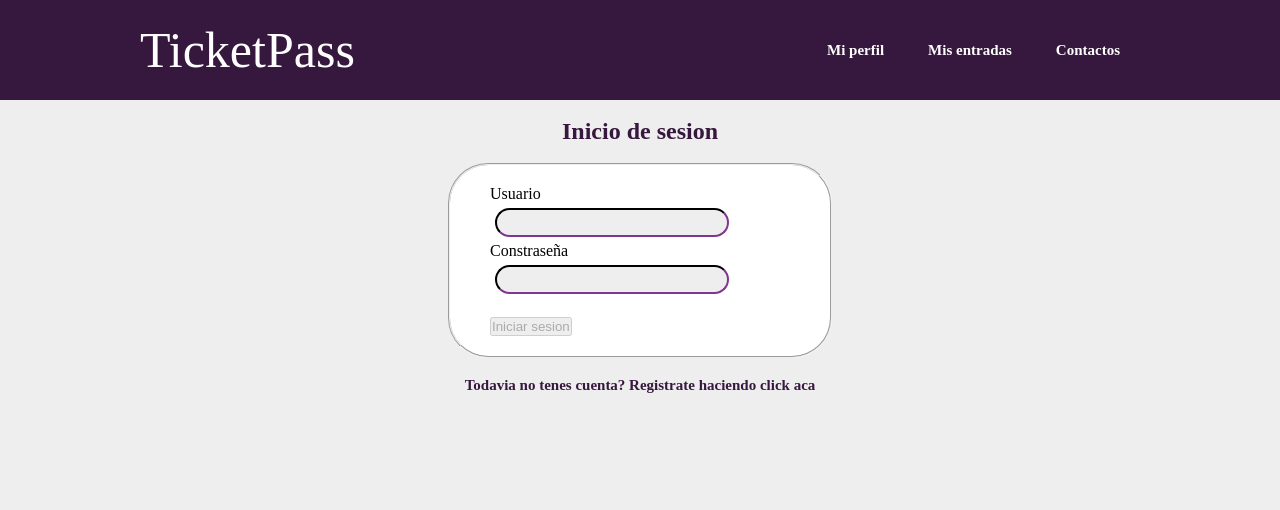
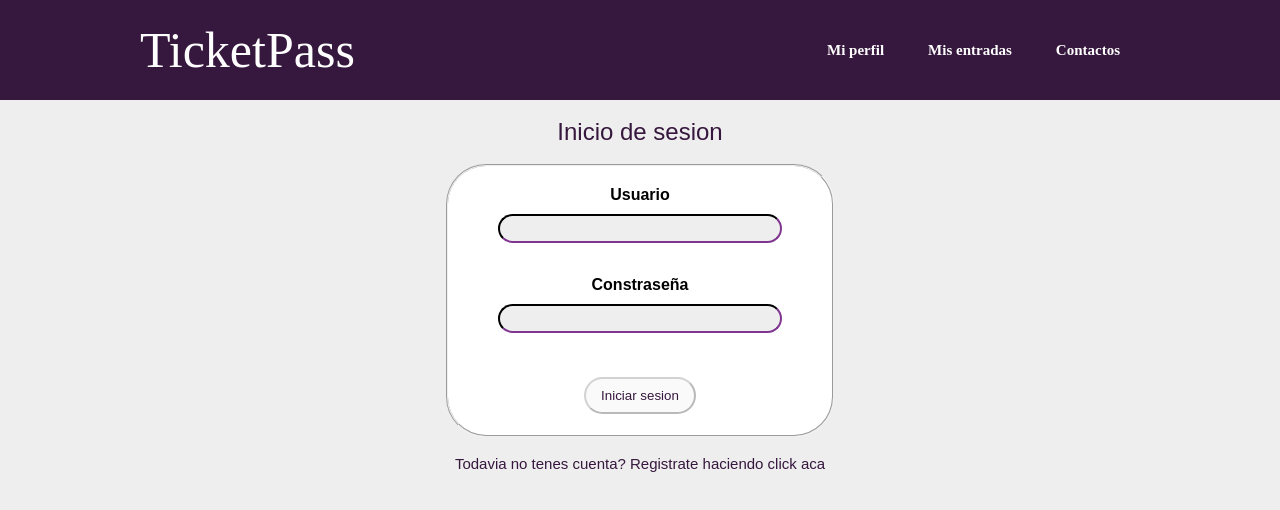
Before and after one commit to JuliMoriis/TicketPass-project, an Angular app: page / in a window 1280 px wide. Shown: the top 510 px of the page. Built offline with nearby package versions, Linux system fonts and the light colour scheme; no server answers.

Commit message:
finalizado inicio sesion

```diff
--- a/src/app/pages/inicio-sesion/inicio-sesion.component.css
+++ b/src/app/pages/inicio-sesion/inicio-sesion.component.css
@@ -1,8 +1,8 @@
 
 input{
-    width:200px;
+    width:250px;
     padding: 5px 15px;
-    margin: 5px;
+    margin: 10px;
     box-sizing:content-box;
     border-color:#36173d;
     border-radius:40px;
@@ -25,22 +25,22 @@ fieldset{
     color: #36173d;
 }
 
-.container{
+.containerA{
     display: flex;
     flex-direction:column;
     align-items:center;
     justify-content: center;
 }
 
-
 nav a {
     margin: 1px;
     color: #36173d;
-    text-decoration:none;
-    padding: 10px 20px;
+    text-decoration:solid;
+    padding: 9px 9px;
     line-height:normal;
     font-size: 15px;
-    font-weight:bold;
+    font-weight:100;
+    font-family: Arial, Helvetica, sans-serif;
     -webkit-transition:all 500ms ease;
     -o-transition:all 500ms ease;
     transition:all 500ms ease;
@@ -50,3 +50,52 @@ nav a:hover{
     background:#ff4845;
     border-radius:45px;
 }
+
+.container{
+    display: flex;
+    justify-content: center;
+    margin-top: 10px;
+    width: 100%;
+}
+
+button{
+    font-family: Arial, Helvetica, sans-serif;
+    display: flex;
+    justify-content: center;
+    margin:1px;
+    color: #36173d;
+    padding: 9px 15px;
+    border-radius: 45px;
+    -webkit-transition:all 500ms ease;
+    -o-transition:all 500ms ease;
+    transition:all 500ms ease;
+}
+button:hover{
+    background:#ff4845;
+    border-radius:45px;
+}
+
+.form-group{
+    display: flex;
+    flex-direction: column;
+    align-items: center;
+    margin-bottom: 5px;
+    width: 100%;
+}
+
+label{
+    font-family:Arial, Helvetica, sans-serif;
+    font-weight: 600;
+}
+
+.divAvisos{
+    color: #686767;
+    font-weight: 100;
+    font-family: Arial, Helvetica, sans-serif;
+    font-size: small;
+}
+
+h2{
+    font-family: Arial, Helvetica, sans-serif;
+    font-weight: 100;
+}
--- a/src/app/pages/inicio-sesion/inicio-sesion.component.html
+++ b/src/app/pages/inicio-sesion/inicio-sesion.component.html
@@ -3,24 +3,35 @@
 <br>
         <form #formInicioSesion="ngForm" (ngSubmit)="iniciarSesion(formInicioSesion)">
             <fieldset>
+             <div class="form-group">
+                <label for="usuarioForm">Usuario</label>
 
-                <label for="usuarioForm">Usuario</label>
-                <br>
                 <input type="text" id="usuarioForm" name="usuarioForm" ngModel required>
-                <div *ngIf="formInicioSesion.controls['usuarioForm']?.invalid && formInicioSesion.controls['usuarioForm']?.touched"> Debe ingresar su usuario</div>
-    <br>
-                <label for="contraseniaForm">Constraseña</label>
-                <br>
-                <input type="password" id="contraseniaForm" name="contraseniaForm" ngModel required >
-                <div *ngIf="formInicioSesion.controls['contraseniaForm']?.invalid && formInicioSesion.controls['contraseniaForm']?.touched">Debe ingresar su contraseña</div>
+                <div class="divAvisos" *ngIf="formInicioSesion.controls['usuarioForm']?.invalid && formInicioSesion.controls['usuarioForm']?.touched" >
+                     Debe ingresar su usuario
+                </div>
+
+             </div>
+     <br>
+        <div class="form-group">
+            <label for="contraseniaForm">Constraseña</label>
+
+            <input type="password" id="contraseniaForm" name="contraseniaForm" ngModel required >
+            <div class="divAvisos" *ngIf="formInicioSesion.controls['contraseniaForm']?.invalid && formInicioSesion.controls['contraseniaForm']?.touched">
+                Debe ingresar su contraseña
+            </div>
+
+        </div>
+
+
 <br>
-<br>
-
-                <button  type="submit" [disabled]="formInicioSesion.invalid">Iniciar sesion</button>
+<div class="container">
+  <button  type="submit" [disabled]="formInicioSesion.invalid">Iniciar sesion</button>
+</div>
             </fieldset>
         </form>
 <br>
-<div class="container">
+<div class="containerA">
     <nav>
         <a routerLink="registrarse">Todavia no tenes cuenta? Registrate haciendo click aca</a>
     </nav>
--- a/src/styles.css
+++ b/src/styles.css
@@ -21,6 +21,7 @@ header{
     margin:auto;
     overflow:hidden;
 }
+
 header .logo {
     color:white;
     font-size: 50px;
```
